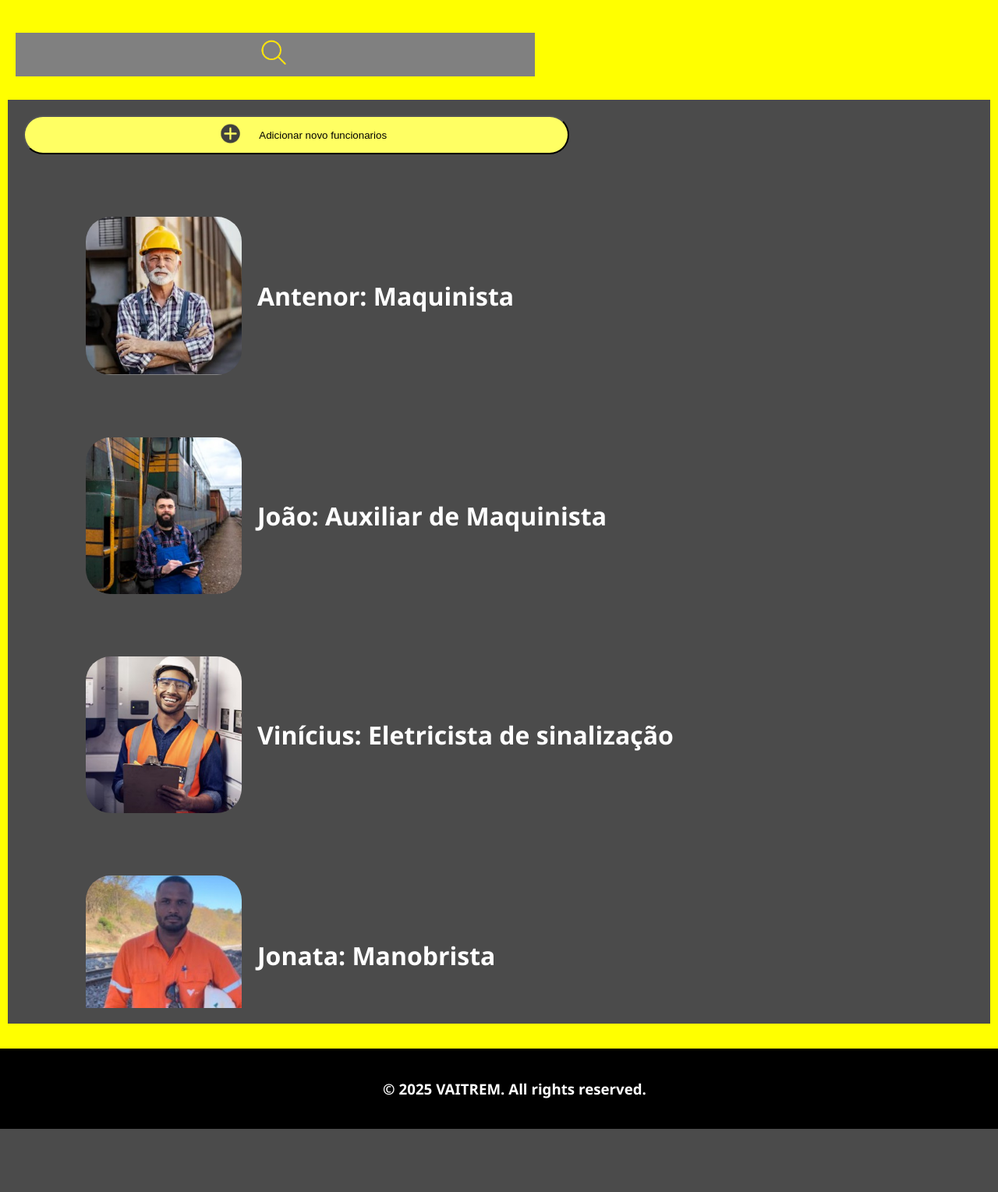
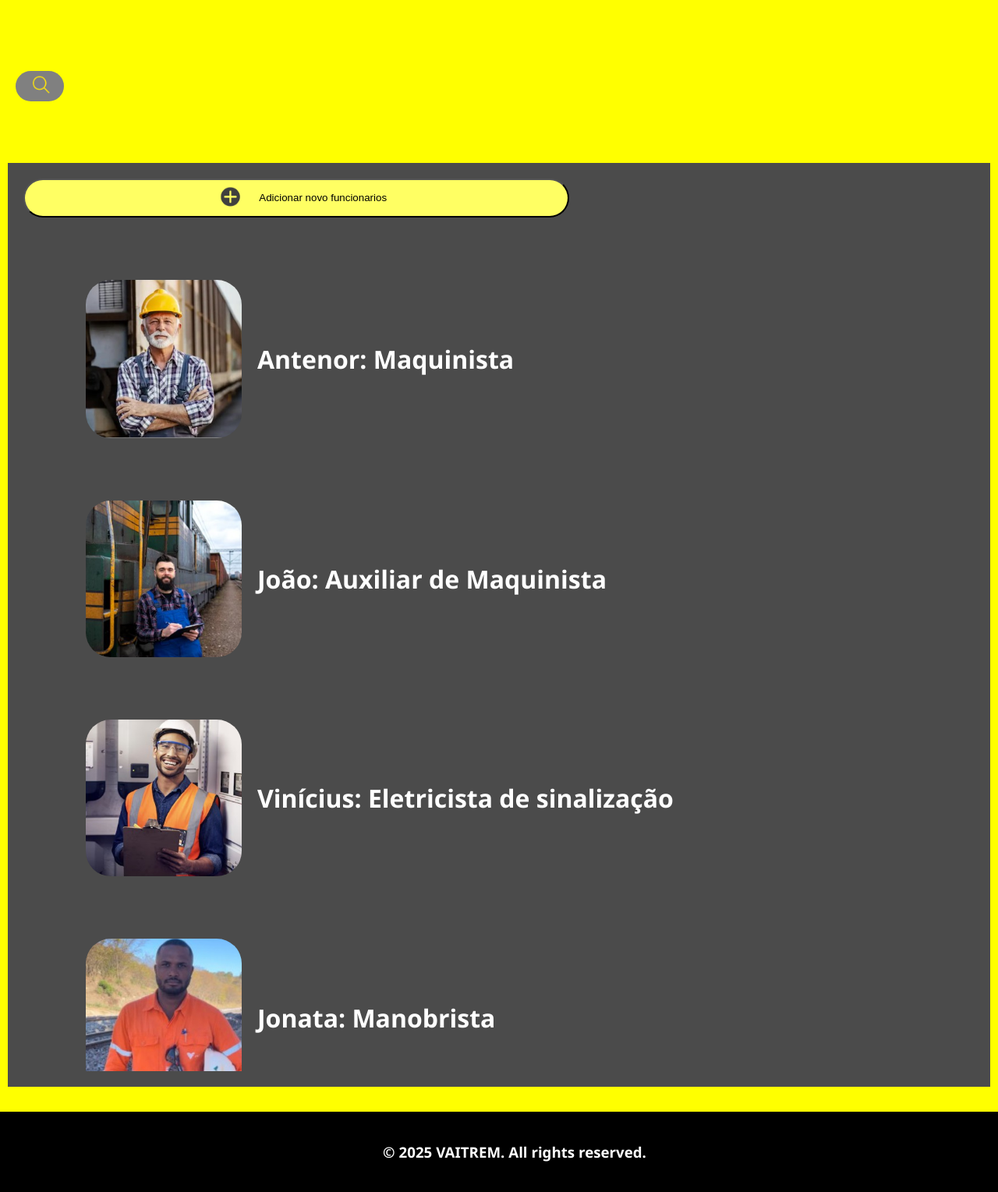
Before and after one commit to ViniciusTn/Aplicacao_do_mockup, a PHP site: page /private/gerenciadorFuncionarios.html in a window 1280 px wide. Shown: the whole page at 78% size. Before the commit the page ends 1448 px from the top, so only its background shows below. Run offline with PHP 8.4, Linux system fonts and the light colour scheme.

Commit message:
ADD - ajustes

```diff
--- a/private/gerenciadorFuncionarios.html
+++ b/private/gerenciadorFuncionarios.html
@@ -11,9 +11,7 @@
     <header>
         <br>
         <div id="Navbar">
-
-            <div class="pesquisar"><img id="lupa" src="../assets/imgs/Pesquisar.png" alt="pesquisar"></div>
-
+            <div class="pesquisar"><img id="lupa" src="../assets/imgs/Pesquisar.png" alt="pesquisar"> </div>
         </div>
     </header>
 
@@ -30,7 +28,8 @@
         </div>
 
         <div class="scroll">
-       <div class="nav">
+        <div>
+        <div class="nav">
         <div class="gerenciador">
                 <div class="nav">
                 <div>
@@ -64,6 +63,7 @@
 
             </div>
             </div>
+            </div>
         </div>
     </main>
 
--- a/public/Loading.html
+++ b/public/Loading.html
@@ -12,10 +12,10 @@
 
     <header>
         <br>
-        <div id="Navbar">
+        <div id="Navbar2">
         <img src="../assets/icons/iconeVaitrem.png" alt="icon da empresa" width="450">
+        </div>
         <h1>VAITREM</h1>
-        </div>
     </header>
 
     <main>
--- a/styles/Style.css
+++ b/styles/Style.css
@@ -75,6 +75,7 @@
 }
 
 .Gerenciador{
+    direction: ltr;
     color: white;
     padding: 20px;
 }
@@ -92,6 +93,7 @@
 }
 
 .nav{
+    direction: ltr;
     padding: 20px;
     display: flex;
     align-items: center;
@@ -111,17 +113,20 @@
 }
 
 .scroll{
+    direction: rtl;
     overflow-y: scroll;
     height: 80%;
     scrollbar-color: yellow gray;
 }
 
+
 .pesquisar{
     background-color: grey;
+    border-radius: 20px;
 }
 
 #lupa{
-    width: 15%;
+    width:110%;
 }
 
 .flexB{
@@ -129,5 +134,15 @@
 }
 
 #navbar{
+    justify-content: center;
+    align-items: center;
+    width: 5%;
+    height: 10%;
     display: flex;
 }
+
+#navbar2{
+  display: flex;
+  justify-content: center;
+ align-items: center;
+}
```
